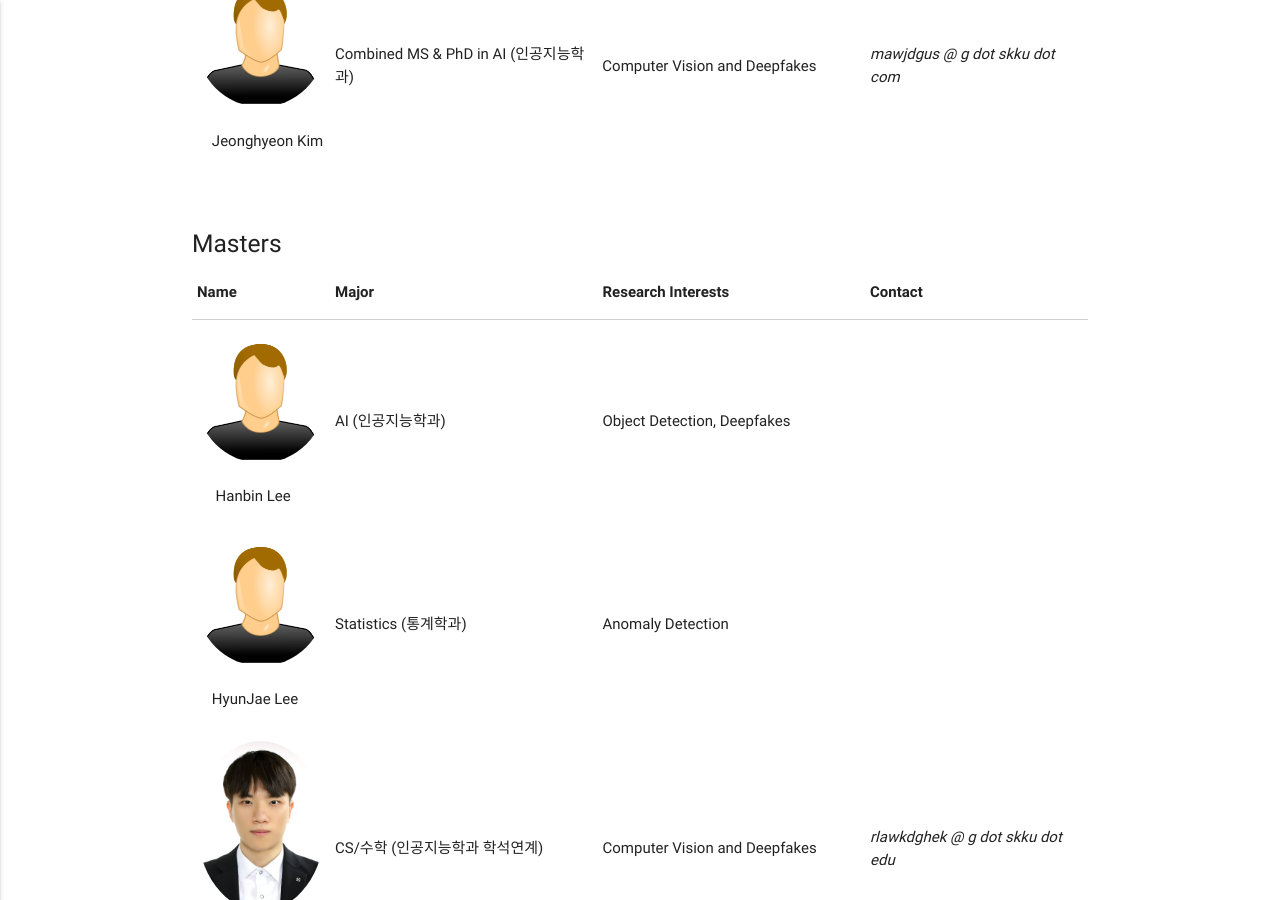
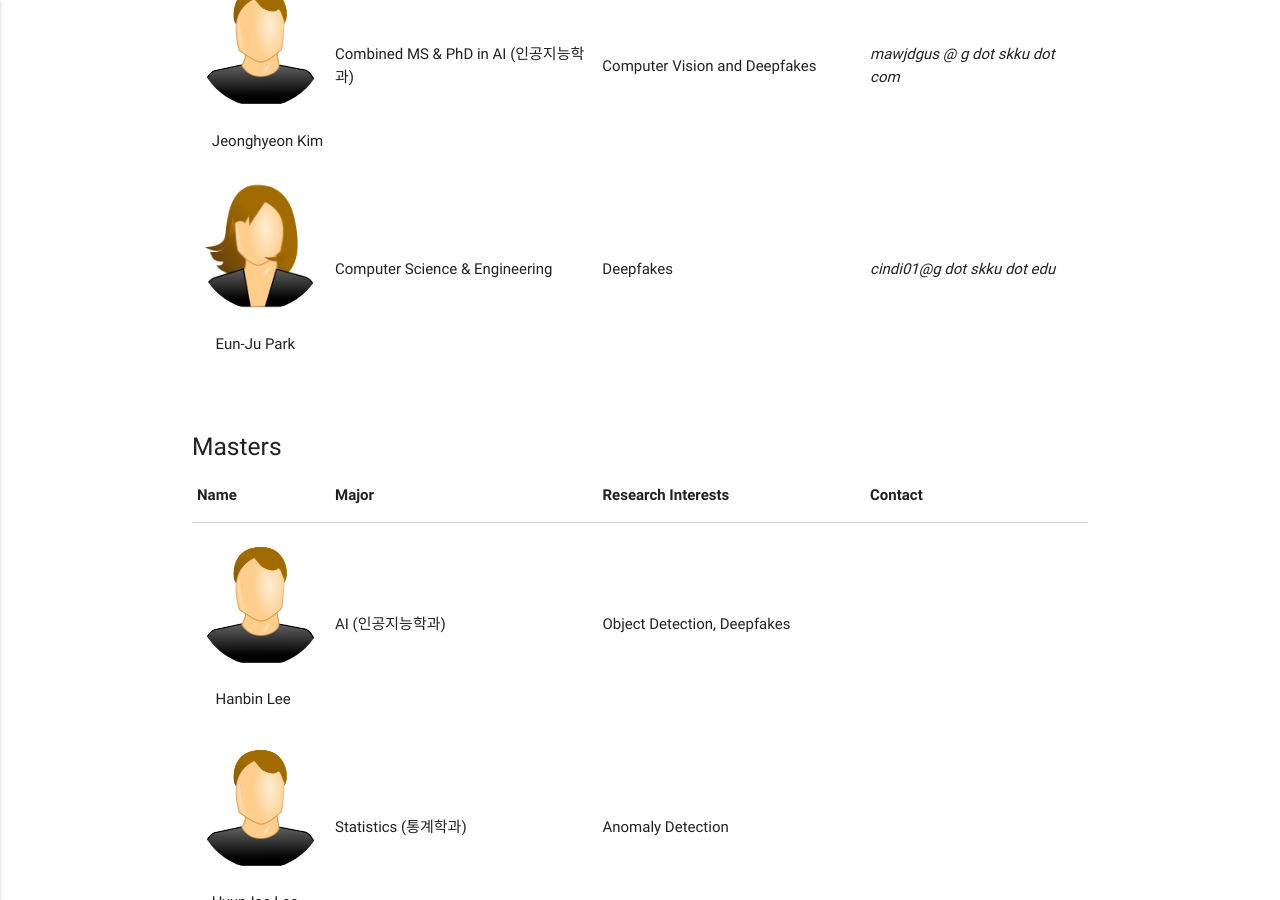
Before and after one commit to Yurim990507/DASH-Lab.github.io, a Jekyll site: the page built from Members.md, in a window 1280 px wide and 900 px high, scrolled down 1488 px. Built offline with Jekyll 4.4.1, drawn with Linux system fonts in a browser that asks for light colours.

Commit message:
add PHD students Spring 2022

```diff
--- a/Members.md
+++ b/Members.md
@@ -93,6 +93,17 @@ permalink: /Members/
                   <td>Combined MS & PhD in AI (인공지능학과) </td>
                   <td>Computer Vision and Deepfakes </td>
                   <td><i>mawjdgus @ g dot skku dot com</i></td>
+                </tr>
+                <tr>
+                  <td align="center">
+                      <div style="display:flex;flex-direction:column">
+                        <img src="/img/dummy_female.png" alt="" height="auto" width="128" style="border-radius:50%"><br>
+                          &nbsp;&nbsp;&nbsp;&nbsp; Eun-Ju Park
+                      </div>
+                  </td>
+                  <td>Computer Science & Engineering</td>
+                  <td>Deepfakes </td>
+                  <td><i>cindi01@g dot skku dot edu</i></td>
                 </tr>
               </tbody>
             </table>
```
